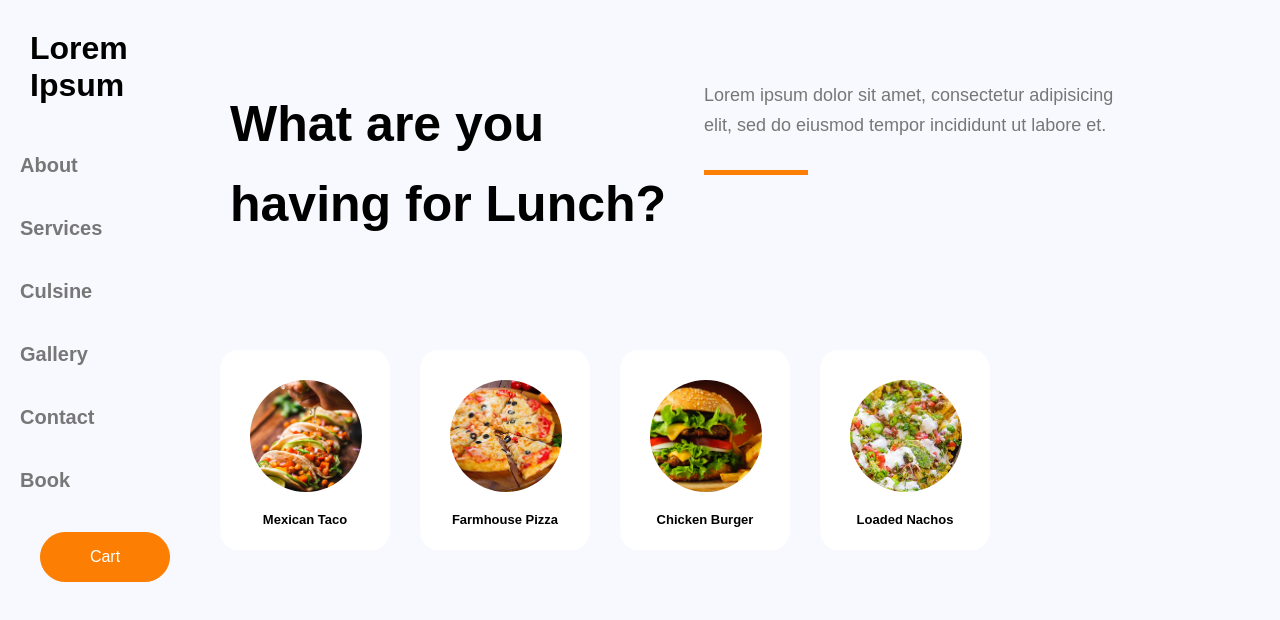
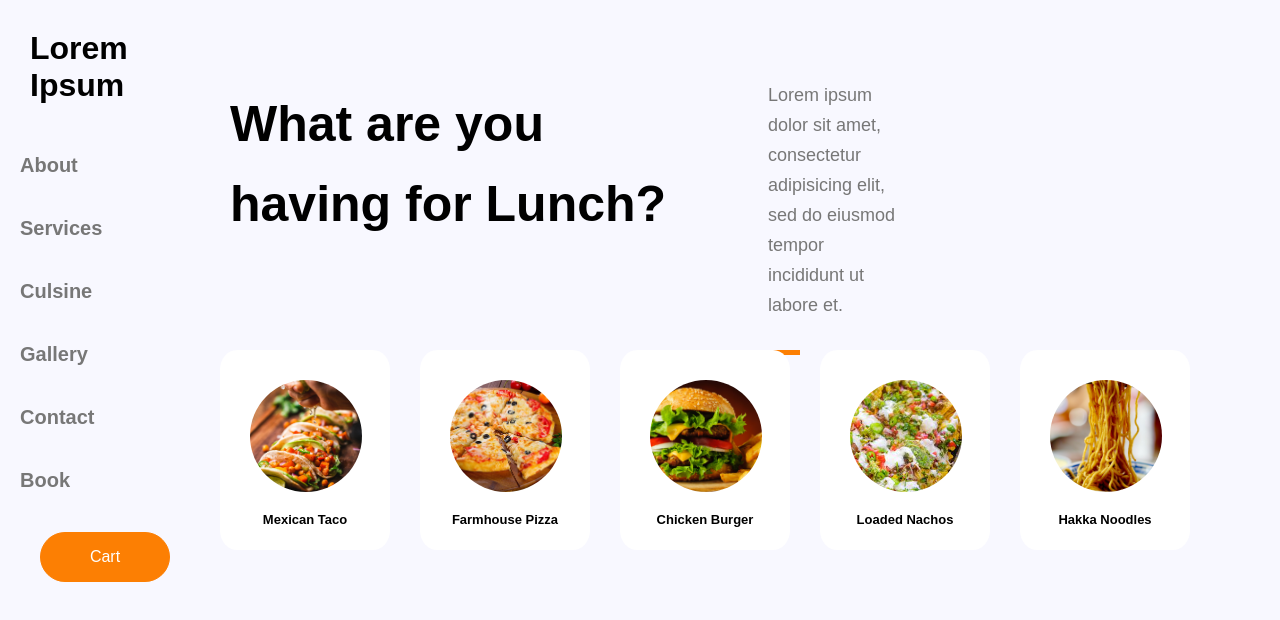
Before and after one commit to sameenakhanum/inkoop-assignment, a plain HTML site: page index.html in a window 1280 px wide. Drawn offline with Linux system fonts and the light colour scheme.

Commit message:
first commit

```diff
--- a/index.html
+++ b/index.html
@@ -70,6 +70,14 @@
             <h3>Loaded Nachos</h3>
             </div>
         </div>
+
+        <div class="box5">
+            <div class="box">
+            <img src="images/noodles.jfif" alt="">
+            <h3>Hakka Noodles</h3>
+            </div>
+        </div>
+
     </div>
 
 <div class="content">
--- a/main.css
+++ b/main.css
@@ -143,7 +143,7 @@ color: #777777;
         font-weight: bold;
     }
     .content{
-        margin: -30rem 10rem 0 44rem;
+        margin: -30rem 24rem 0 48rem;
         /* margin-top: -30rem;
         margin-left: 43rem;
         margin-right: 4rem; */
```
Also changed, not shown: images/noodles.jfif (added).
